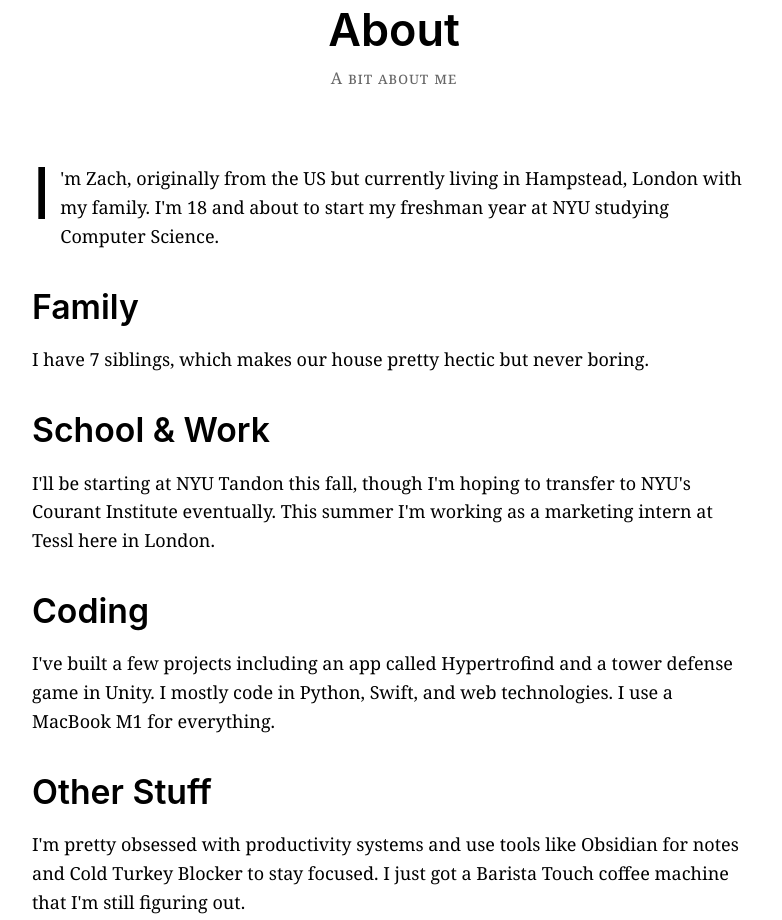
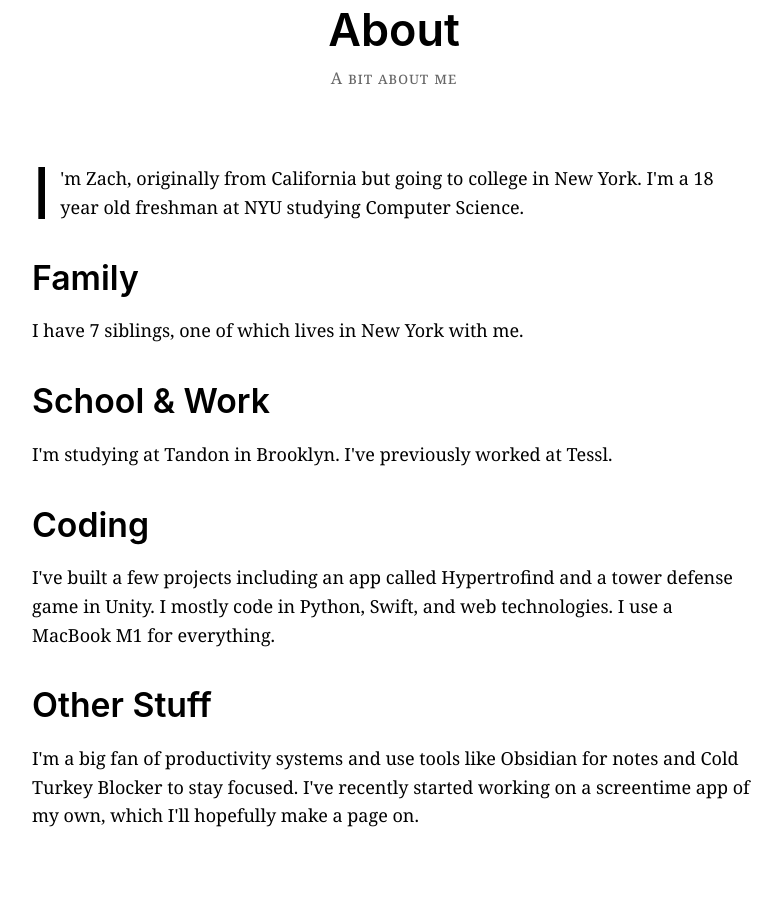
Before and after one commit to zachgalbs/personal-site, a plain HTML site: page about.html in a window 1280 px wide. Shown: the part 175-1095 px from the top of the page, without its empty margins (246-1028 px from the left). Drawn offline with Linux system fonts and the light colour scheme.

Commit message:
Updated details

```diff
--- a/about.html
+++ b/about.html
@@ -45,17 +45,17 @@
 
             <section>
                 <p class="first-paragraph">
-                    <span class="dropcap">I</span>'m Zach, originally from the US but currently living in Hampstead, London with my family. I'm 18 and about to start my freshman year at NYU studying Computer Science.
+                    <span class="dropcap">I</span>'m Zach, originally from California but going to college in New York. I'm a 18 year old freshman at NYU studying Computer Science.
                 </p>
 
                 <h2>Family</h2>
                 <p>
-                    I have 7 siblings, which makes our house pretty hectic but never boring.
+                    I have 7 siblings, one of which lives in New York with me.
                 </p>
 
                 <h2>School & Work</h2>
                 <p>
-                    I'll be starting at NYU Tandon this fall, though I'm hoping to transfer to NYU's Courant Institute eventually. This summer I'm working as a marketing intern at Tessl here in London.
+                    I'm studying at Tandon in Brooklyn. I've previously worked at Tessl.
                 </p>
 
                 <h2>Coding</h2>
@@ -65,7 +65,7 @@
 
                 <h2>Other Stuff</h2>
                 <p>
-                    I'm pretty obsessed with productivity systems and use tools like Obsidian for notes and Cold Turkey Blocker to stay focused. I just got a Barista Touch coffee machine that I'm still figuring out.
+                    I'm a big fan of productivity systems and use tools like Obsidian for notes and Cold Turkey Blocker to stay focused. I've recently started working on a screentime app of my own, which I'll hopefully make a page on.
                 </p>
             </section>
         </article>
```
Also changed, not shown: index.html (+1 -4 lines).
